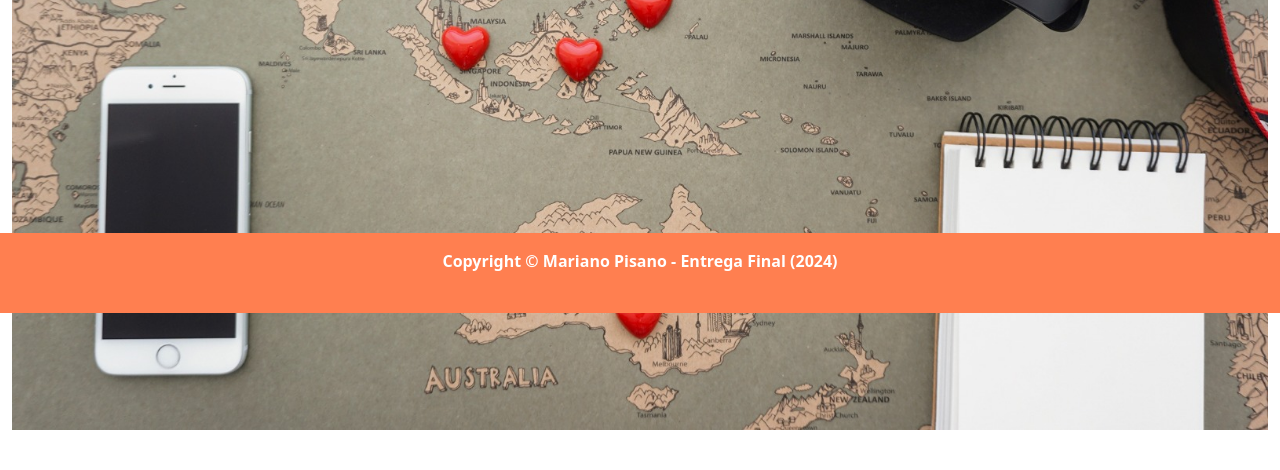
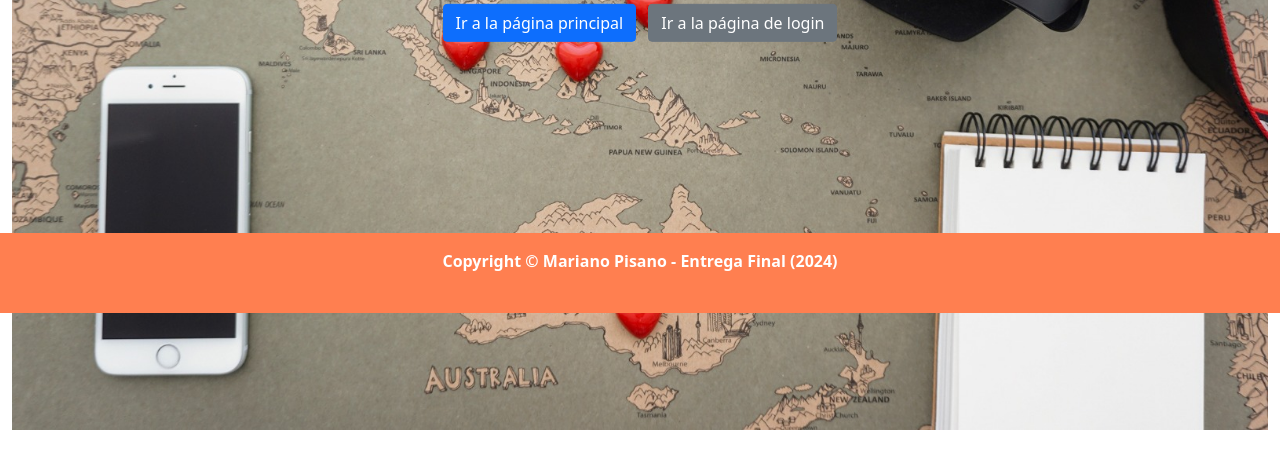
Before and after one commit to mapsys/Entrega_Final_Mariano_Pisano, a Django app: template usuarios/templates/usuarios/logout.html in a window 1280 px wide. Shown: the part 487-957 px from the top of the page. Run offline with Django 5.2, Linux system fonts and the light colour scheme; the template is opened without the code that fills it, so the values that code supplies are empty; some libraries are stand-ins or nearby versions.

Commit message:
Cambios esteticos

```diff
--- a/usuarios/templates/usuarios/logout.html
+++ b/usuarios/templates/usuarios/logout.html
@@ -13,6 +13,10 @@
                 <div class="position-absolute top-50 start-50 translate-middle">
                     <h1 class="display-4 mt-4">¡Gracias por visitarnos hoy, {{ request.user.first_name }}!</h1>
                     <p class="lead">Te esperamos nuevamente pronto.</p>
+                    <div class="mt-4">
+                        <a href="{% url 'core:home' %}" class="btn btn-primary me-2">Ir a la página principal</a>
+                        <a href="{% url 'usuarios:login' %}" class="btn btn-secondary">Ir a la página de login</a>
+                    </div>
                 </div>
             </div>
         </div>
```
Also changed, not shown: db.sqlite3.
